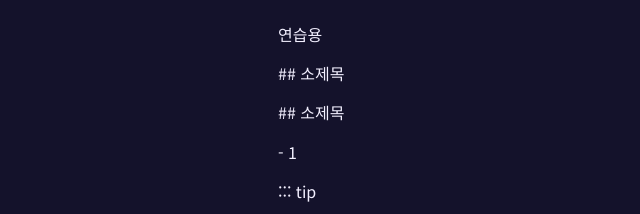
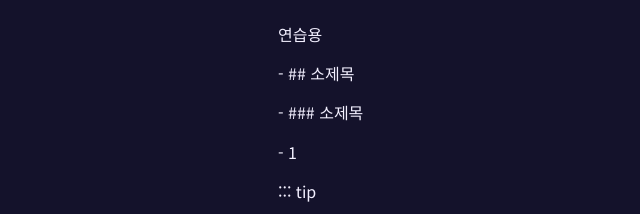
Before and after one commit to song040297/perfectors-site, an Eleventy site: page content/posts/연습용.md in a window 1280 px wide. Shown: the part 319-533 px from the top of the page, 2-642 px from the left. Built offline with nearby package versions, Linux system fonts and the light colour scheme; Eleventy itself is replaced by a stand-in of ours; files that its build step writes are made by us from their sources; what markdown-it-container would draw is missing.

Commit message:
Update 글 “연습용”

```diff
--- a/content/posts/연습용.md
+++ b/content/posts/연습용.md
@@ -8,13 +8,9 @@
 ---
 연습용
 
-\## 소제목
+\- ## 소제목
 
-
-
-\## 소제목
-
-
+\- ### 소제목
 
 \- 1
 
```
